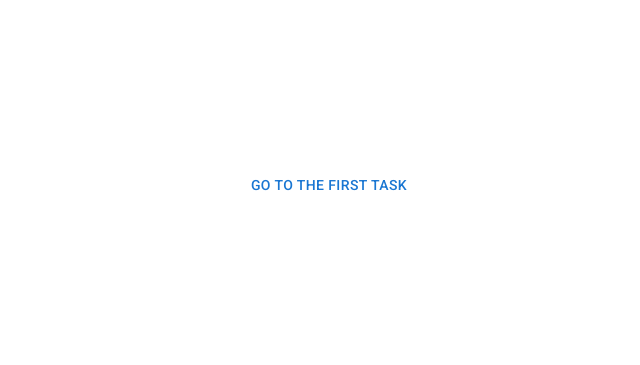
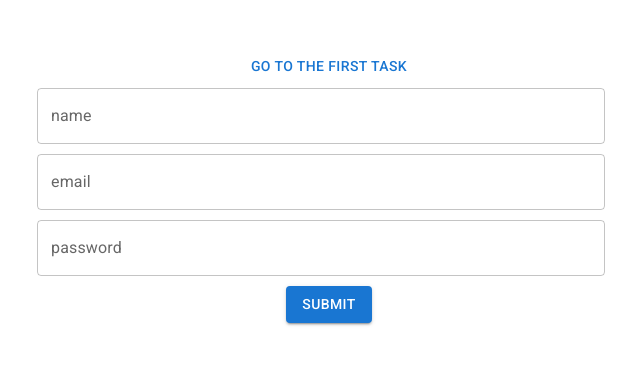
Before and after one commit to magnifiq/table-vention, a React (Vite) app: page /second_task in a window 1280 px wide. Shown: the part 215-580 px from the top of the page, without its empty margins (311-951 px from the left). Built offline with nearby package versions, Linux system fonts and the light colour scheme.

Commit message:
add basic inputs

```diff
--- a/package.json
+++ b/package.json
@@ -16,6 +16,7 @@
     "@mui/material": "^5.15.10",
     "react": "^18.2.0",
     "react-dom": "^18.2.0",
+    "react-hook-form": "^7.50.1",
     "react-router-dom": "^6.22.1"
   },
   "devDependencies": {
--- /dev/null
+++ b/src/components/2nd_components/NewForm/NewForm.jsx
@@ -0,0 +1,43 @@
+import Button from "@mui/material/Button";
+import { TextField, Container, Grid } from "@mui/material";
+import { useForm } from "react-hook-form";
+import styles from "./NewForm.module.css"
+export default function NewForm() {
+  const {
+    register,
+    handleSubmit,
+    formState: { errors },
+  } = useForm();
+  return (
+    <Container maxWidth="sm" style={{ marginTop: "20px" }}>
+      <form onSubmit={handleSubmit((data) => console.log(data))}>
+        <Grid container spacing={2}>
+          <TextField
+            sx={{ marginBottom: "10px" }}
+            {...register("name")}
+            fullWidth
+            label="name"
+            className={styles.formInput}
+          />
+          <TextField
+            {...register("email")}
+            sx={{ marginBottom: "10px" }}
+            fullWidth
+            label="email"
+            className={styles.formInput}
+          />
+          <TextField
+            {...register("password")}
+            sx={{ marginBottom: "10px" }}
+            fullWidth
+            label="password"
+            type="password"
+          />
+        </Grid>
+        <Button type="submit" variant="contained">
+          Submit
+        </Button>
+      </form>
+    </Container>
+  );
+}
--- /dev/null
+++ b/src/components/2nd_components/NewForm/NewForm.module.css
@@ -0,0 +1,3 @@
+.formInput  {
+  margin-bottom: 10px;
+}
--- a/src/routes/NewFormPage.jsx
+++ b/src/routes/NewFormPage.jsx
@@ -1,8 +1,10 @@
+import NewForm from "../components/2nd_components/NewForm/NewForm.jsx"
 import Button from "@mui/material/Button";
 export default function NewFormPage() {
   return (
     <>
-      <Button href="/">Go to the first task</Button>
+      <Button href="/second_task">Go to the first task</Button>
+      <NewForm />
     </>
   );
 }
```
Also changed, not shown: 1 other file (tests, documents, lock files or other folders).
